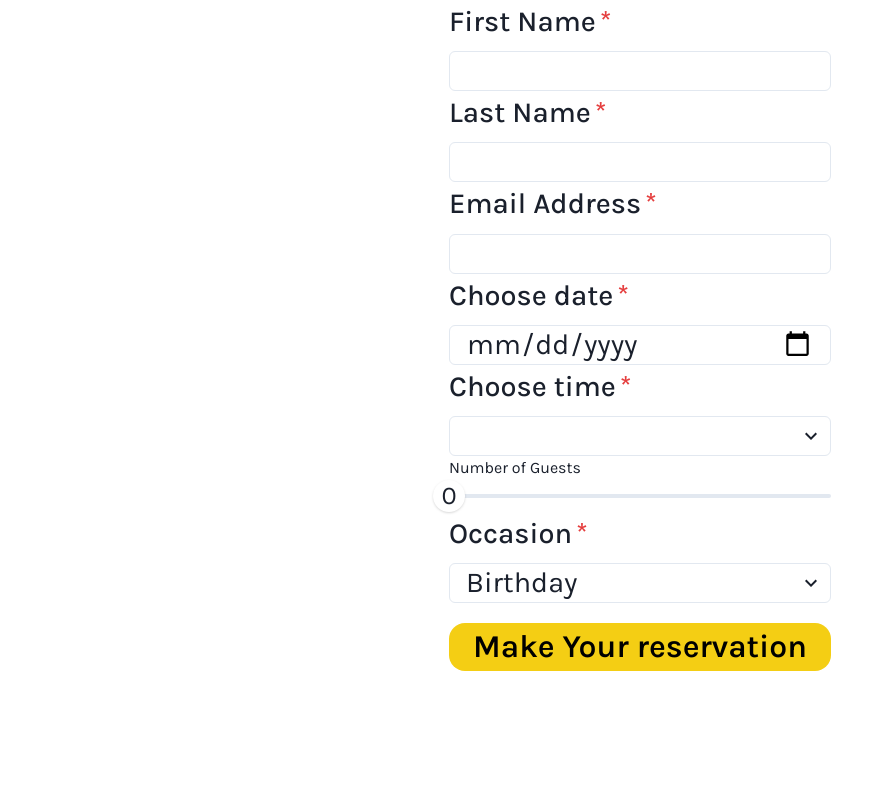
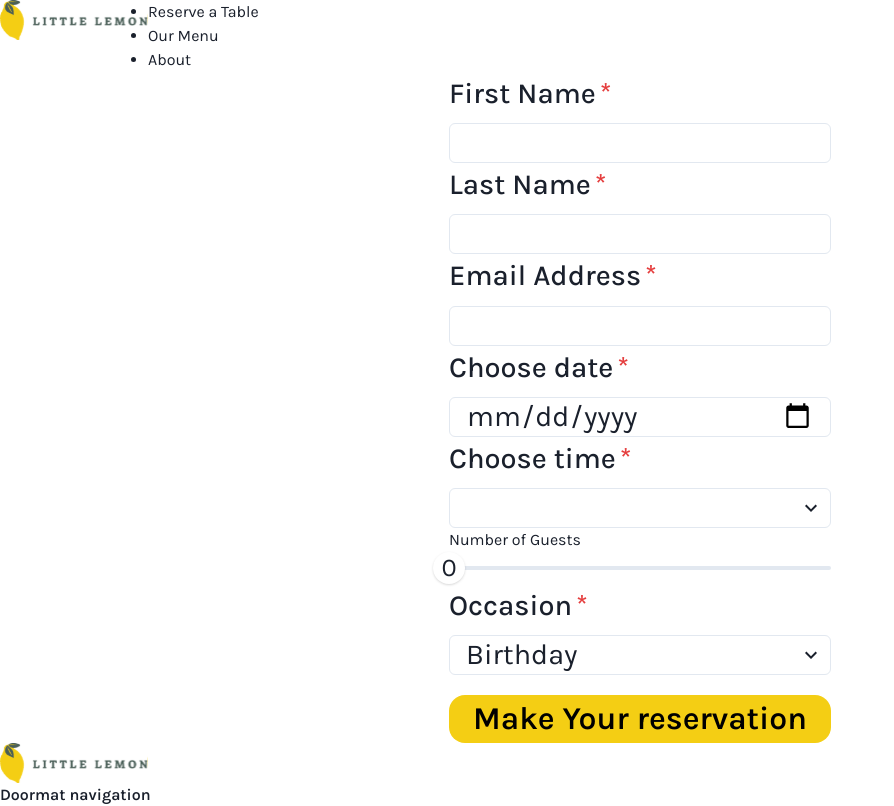
Before and after one commit to claudiooleite/litle_lemon, a React (Create React App) app: page /bookingpage in a window 1280 px wide. Shown: the top 806 px of the page, without its empty margins (0-894 px from the left). Built offline with nearby package versions, Linux system fonts and the light colour scheme.

Commit message:
routes updated in all components

```diff
--- a/src/Components/About.jsx
+++ b/src/Components/About.jsx
@@ -1,9 +1,13 @@
+import Footer from "./Footer";
+import Nav from "./NavBarResponsive/Nav";
 import { Image } from "@chakra-ui/react";
 import Mario_and_Adrian_A from "../Images/Mario_and_Adrian_A.jpg";
 import Mario_and_Adrian_B from "../Images/Mario_and_Adrian_B.jpg";
 
 function About() {
     return (
+        <>
+            <Nav />
             <div>
                 <h1>Little Lemon</h1>
                 <h2>Chicago</h2>
@@ -15,8 +19,10 @@ function About() {
                 </p>
                 <Image img src={Mario_and_Adrian_A} alt="Mario and Adrian" />
 
-            <Image img src={Mario_and_Adrian_B} alt="Mario and Adrian"/>
+                <Image img src={Mario_and_Adrian_B} alt="Mario and Adrian" />
             </div>
+            <Footer />
+        </>
     )
 }
 
--- a/src/Components/Bookings/BookingPage.jsx
+++ b/src/Components/Bookings/BookingPage.jsx
@@ -1,7 +1,8 @@
-
 import React, { useReducer, useEffect } from "react";
 import { useNavigate } from "react-router-dom";
 import BookingForm from "./BookingForm";
+import Nav from "../NavBarResponsive/Nav";
+import Footer from "../Footer";
 import { fetchAPI, submitAPI } from "../Bookings/apiSimulator"; // Assuming you have API functions defined in api.js
 
 const BookingPage = () => {
@@ -58,7 +59,9 @@ const BookingPage = () => {
 
     return (
         <div>
+            <Nav/>
             <BookingForm availableTimes={availableTimes} updateTimes={updateTimes} submitForm={submitForm} />
+            <Footer/>
         </div>
     );
 };
--- a/src/Components/NavBarResponsive/NAvMobile.jsx
+++ b/src/Components/NavBarResponsive/NAvMobile.jsx
@@ -34,7 +34,7 @@ function NavMobile() {
                                 Reserve a Table
                             </Link>
                             <Link as={RouterLink} to='/menu' onClick={onClose} className='nav-item'>
-                                Menu
+                                Our Menu
                             </Link>
                             <Link as={RouterLink} to='/about' onClick={onClose} className='nav-item'>
                                 About
--- a/src/Components/NavBarResponsive/NavLargeDisplay.jsx
+++ b/src/Components/NavBarResponsive/NavLargeDisplay.jsx
@@ -16,9 +16,8 @@ function NavLargeDisplay() {
                 <Box>
                     <ul id="navigation-menu">
                         <li><Link to='/bookingpage' className='nav-item'>Reserve a Table</Link></li>
-                        <li><Link to='/menu' className='nav-item'>Menu</Link></li>
-                        <li><Link  to='about' className='nav-item' >About</Link></li>
-                        <li><Link  to='reviews' className='nav-item' >Reviews</Link></li>
+                        <li><Link to='/menu' className='nav-item'>Our Menu</Link></li>
+                        <li><Link to='about' className='nav-item' >About</Link></li>
                     </ul>
 
                 </Box>
--- a/src/Components/NoPage.jsx
+++ b/src/Components/NoPage.jsx
@@ -1,7 +1,14 @@
 import '../stylesheets/Hero.css'
-
+import Nav from './NavBarResponsive/Nav';
+import Footer from './Footer';
 function NoPage() {
-    return <h1 id='hero-title'>Wrong way... 404</h1>;
+    return (
+        <>
+            <Nav />
+            <h1 id='hero-title'>Wrong way... 404</h1>;
+            <Footer />
+        </>
+    )
 };
 
 export default NoPage;
--- a/src/index.js
+++ b/src/index.js
@@ -5,7 +5,7 @@ import ReactDOM from "react-dom/client";
 import reportWebVitals from "./reportWebVitals";
 import { ChakraProvider } from "@chakra-ui/react";
 import { BrowserRouter} from "react-router-dom";
-import AppRoutes from "./Routes";
+import AppRoutes from "./routes";
 import theme from "./stylesheets/theme";
 import "./stylesheets/index.css";
 
```
Lines whose indentation alone changed are shown as unchanged.
